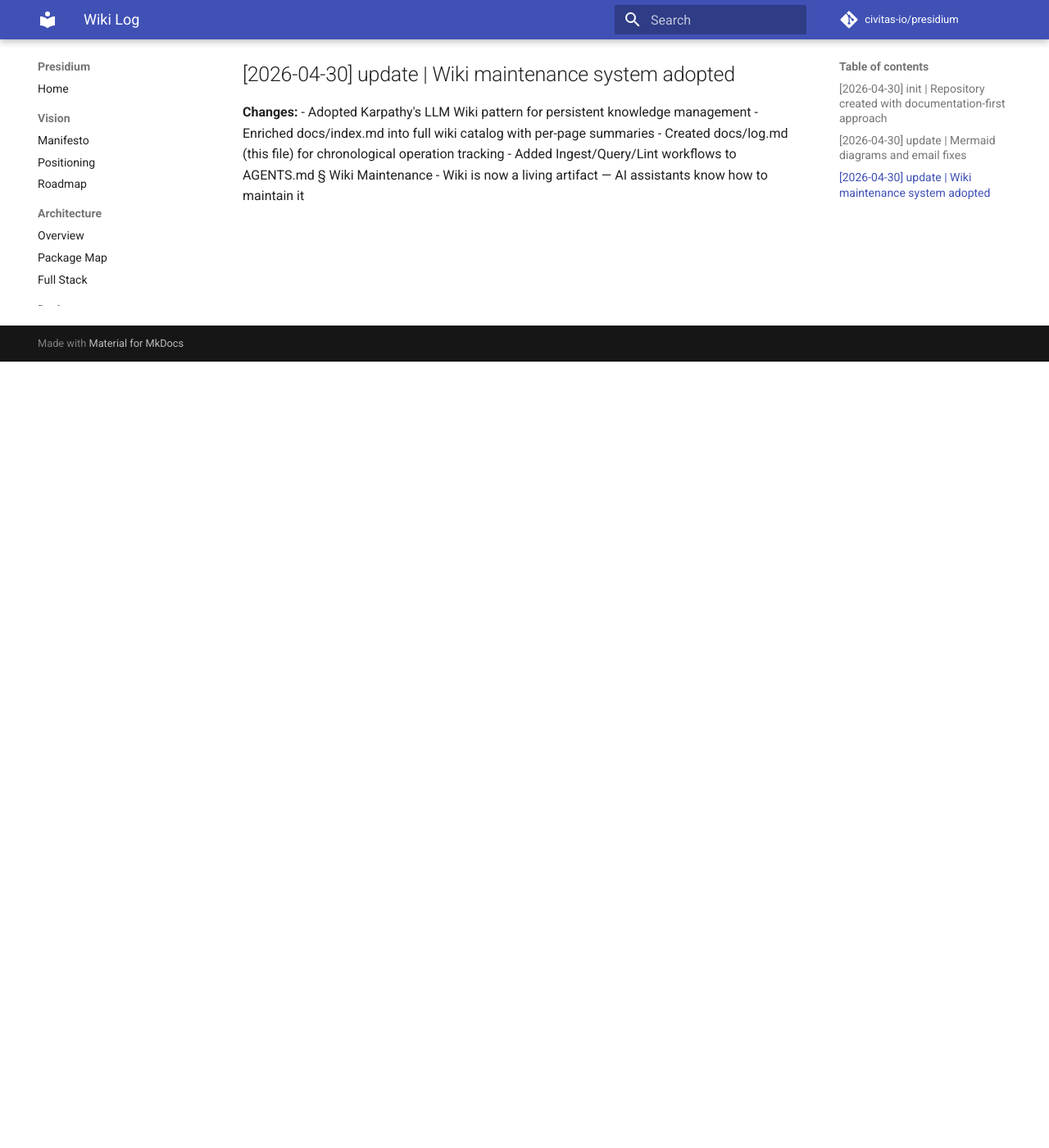
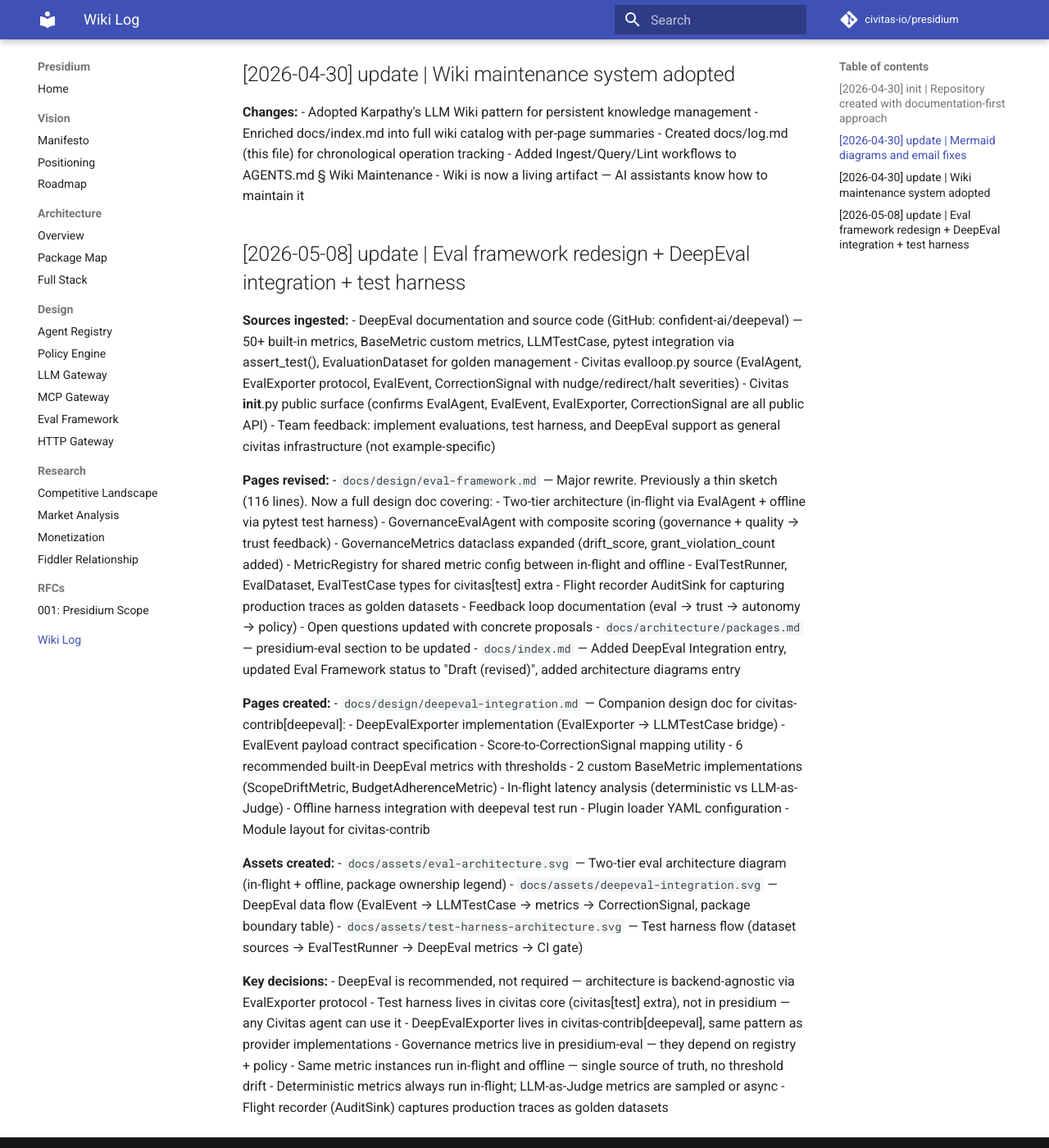
Before and after one commit to civitas-io/presidium, an MkDocs documentation site: the page built from docs/log.md, in a window 1280 px wide and 1400 px high, scrolled down 959 px. Shown: the whole window at 82% size. Built offline with MkDocs 1.6.1 and Material for MkDocs 9.7.7, drawn with Linux system fonts in a browser that asks for light colours; comment, search, counter and statistics services are not loaded.

Commit message:
docs: update wiki index, log, and packages for eval redesign
Wiki maintenance: update index with DeepEval integration entry and revised eval status, append ingest log entry for eval research, expand presidium-eval section in packages.md with GovernanceEvalAgent, MetricRegistry, and package relationship clarity.

Ultraworked with [Sisyphus](https://github.com/code-yeongyu/oh-my-openagent)

Co-authored-by: Sisyphus <clio-agent@sisyphuslabs.ai>

````diff
--- a/docs/architecture/packages.md
+++ b/docs/architecture/packages.md
@@ -167,30 +167,68 @@
 
 ## presidium-eval
 
-**Governance-aware evaluation and external platform integration.**
+**Governance-aware evaluation, trust feedback, and external platform integration.**
 
 ### Responsibility
 
-- Define governance-specific evaluation metrics:
-  - Policy compliance rate
-  - Trust score trends
-  - Action denial frequency
-  - Approval queue depth
-  - Cost efficiency
-- Score agent behavior against governance criteria
-- Export to external platforms (Fiddler, Arize, Langfuse, custom)
-- Feed evaluation results back into trust scores
+- Define governance-specific evaluation metrics (`GovernanceMetrics`):
+  - Policy compliance rate, denial count, approval queue depth
+  - Trust score trends, grant utilization, budget consumption
+  - Drift score (deviation from declared intent)
+  - Mean action latency, restart count
+- Provide `GovernanceEvalAgent` — extends Civitas `EvalAgent` with governance context
+- Close the feedback loop: composite quality + governance scores → trust score adjustments → autonomy changes
+- Define `MetricRegistry` — canonical metric + threshold config shared between in-flight and offline evaluation
+- Export governance metrics to external platforms via `GovernanceExporter` protocol
+- Export backends: Fiddler, Arize, Langfuse, Prometheus, Console
 
 ### Civitas Integration Point
 
-- Extends `civitas.EvalLoop` with governance-specific metrics
-- Implements `civitas.plugins.ExportBackend` for each external platform
+- Extends `civitas.EvalAgent` with `GovernanceEvalAgent` (integration point 6)
+- Consumes `EvalExporter` results (e.g., DeepEval scores) for composite scoring
+- Writes trust score updates to `presidium-registry`
+- Reads policy decisions from `presidium-policy` for compliance metrics
+
+### Relationship to civitas[test] and civitas-contrib[deepeval]
+
+`presidium-eval` owns governance metrics and trust feedback. It does NOT own:
+
+- **Test harness** (`EvalTestRunner`, `EvalDataset`) → `civitas[test]` extra (civitas core)
+- **DeepEval bridge** (`DeepEvalExporter`, custom `BaseMetric`) → `civitas-contrib[deepeval]`
+- **Quality metrics** (`TaskCompletionMetric`, `ToolCorrectnessMetric`) → DeepEval (external)
+
+The `GovernanceEvalAgent` consumes quality scores from exporters and governance scores from its own metrics, then produces a composite that drives trust feedback.
+
+See [Eval Framework design doc](../design/eval-framework.md) and [DeepEval Integration design doc](../design/deepeval-integration.md) for full details.
+
+### Key Types (Planned)
+
+```python
+@dataclass
+class GovernanceMetrics:
+    policy_compliance_rate: float
+    denial_count: int
+    trust_score_delta: float
+    tool_usage_authorized: float
+    llm_budget_utilization: float
+    drift_score: float
+    # ... see design doc for full list
+
+class GovernanceEvalAgent(EvalAgent):
+    async def on_eval_event(self, event: EvalEvent) -> CorrectionSignal | None: ...
+
+class GovernanceExporter(Protocol):
+    async def export(self, agent_name: str, metrics: GovernanceMetrics, window: TimeWindow) -> None: ...
+
+class MetricRegistry:
+    def get_metrics(self, agent_name: str, context: str = "in_flight") -> list[MetricConfig]: ...
+```
 
 ### Depends On
 
-- `civitas` (eval_loop, plugins)
-- `presidium-registry` (trust score updates)
-- `presidium-policy` (compliance metrics)
+- `civitas` (EvalAgent, EvalExporter, EvalEvent, CorrectionSignal)
+- `presidium-registry` (trust score updates via `AgentRegistry.update_trust()`)
+- `presidium-policy` (policy decisions for compliance metrics)
 
 ---
 
--- a/docs/log.md
+++ b/docs/log.md
@@ -45,3 +45,50 @@
 - Created docs/log.md (this file) for chronological operation tracking
 - Added Ingest/Query/Lint workflows to AGENTS.md § Wiki Maintenance
 - Wiki is now a living artifact — AI assistants know how to maintain it
+
+## [2026-05-08] update | Eval framework redesign + DeepEval integration + test harness
+
+**Sources ingested:**
+- DeepEval documentation and source code (GitHub: confident-ai/deepeval) — 50+ built-in metrics, BaseMetric custom metrics, LLMTestCase, pytest integration via assert_test(), EvaluationDataset for golden management
+- Civitas evalloop.py source (EvalAgent, EvalExporter protocol, EvalEvent, CorrectionSignal with nudge/redirect/halt severities)
+- Civitas __init__.py public surface (confirms EvalAgent, EvalEvent, EvalExporter, CorrectionSignal are all public API)
+- Team feedback: implement evaluations, test harness, and DeepEval support as general civitas infrastructure (not example-specific)
+
+**Pages revised:**
+- `docs/design/eval-framework.md` — Major rewrite. Previously a thin sketch (116 lines). Now a full design doc covering:
+  - Two-tier architecture (in-flight via EvalAgent + offline via pytest test harness)
+  - GovernanceEvalAgent with composite scoring (governance + quality → trust feedback)
+  - GovernanceMetrics dataclass expanded (drift_score, grant_violation_count added)
+  - MetricRegistry for shared metric config between in-flight and offline
+  - EvalTestRunner, EvalDataset, EvalTestCase types for civitas[test] extra
+  - Flight recorder AuditSink for capturing production traces as golden datasets
+  - Feedback loop documentation (eval → trust → autonomy → policy)
+  - Open questions updated with concrete proposals
+- `docs/architecture/packages.md` — presidium-eval section to be updated
+- `docs/index.md` — Added DeepEval Integration entry, updated Eval Framework status to "Draft (revised)", added architecture diagrams entry
+
+**Pages created:**
+- `docs/design/deepeval-integration.md` — Companion design doc for civitas-contrib[deepeval]:
+  - DeepEvalExporter implementation (EvalExporter → LLMTestCase bridge)
+  - EvalEvent payload contract specification
+  - Score-to-CorrectionSignal mapping utility
+  - 6 recommended built-in DeepEval metrics with thresholds
+  - 2 custom BaseMetric implementations (ScopeDriftMetric, BudgetAdherenceMetric)
+  - In-flight latency analysis (deterministic vs LLM-as-Judge)
+  - Offline harness integration with deepeval test run
+  - Plugin loader YAML configuration
+  - Module layout for civitas-contrib
+
+**Assets created:**
+- `docs/assets/eval-architecture.svg` — Two-tier eval architecture diagram (in-flight + offline, package ownership legend)
+- `docs/assets/deepeval-integration.svg` — DeepEval data flow (EvalEvent → LLMTestCase → metrics → CorrectionSignal, package boundary table)
+- `docs/assets/test-harness-architecture.svg` — Test harness flow (dataset sources → EvalTestRunner → DeepEval metrics → CI gate)
+
+**Key decisions:**
+- DeepEval is recommended, not required — architecture is backend-agnostic via EvalExporter protocol
+- Test harness lives in civitas core (civitas[test] extra), not in presidium — any Civitas agent can use it
+- DeepEvalExporter lives in civitas-contrib[deepeval], same pattern as provider implementations
+- Governance metrics live in presidium-eval — they depend on registry + policy
+- Same metric instances run in-flight and offline — single source of truth, no threshold drift
+- Deterministic metrics always run in-flight; LLM-as-Judge metrics are sampled or async
+- Flight recorder (AuditSink) captures production traces as golden datasets
````
Also changed, not shown: docs/index.md (+3 -1 lines).
